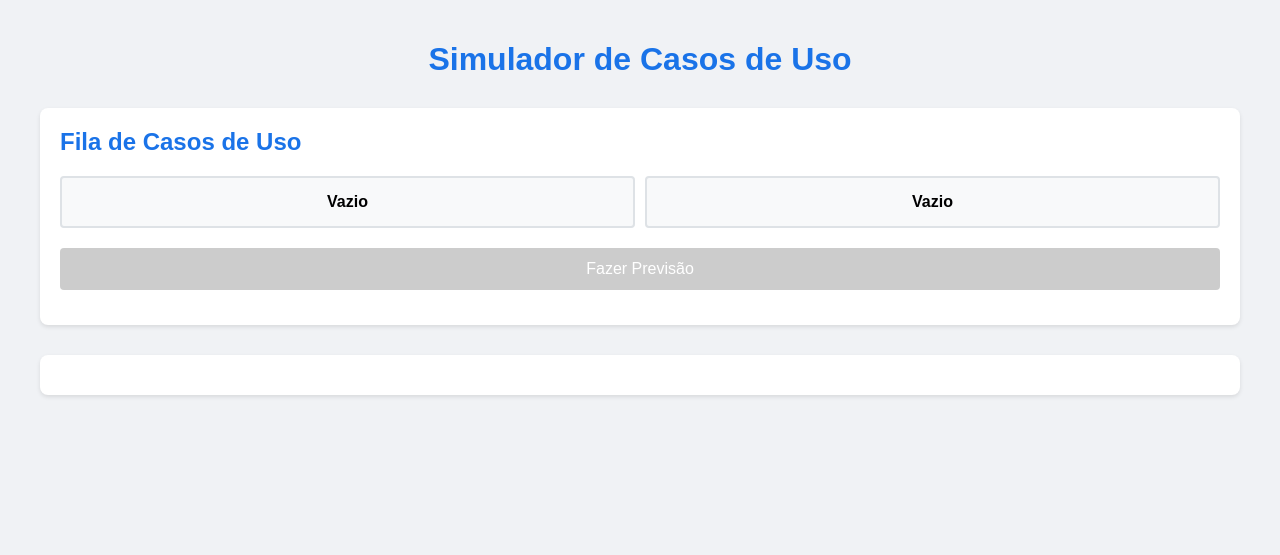
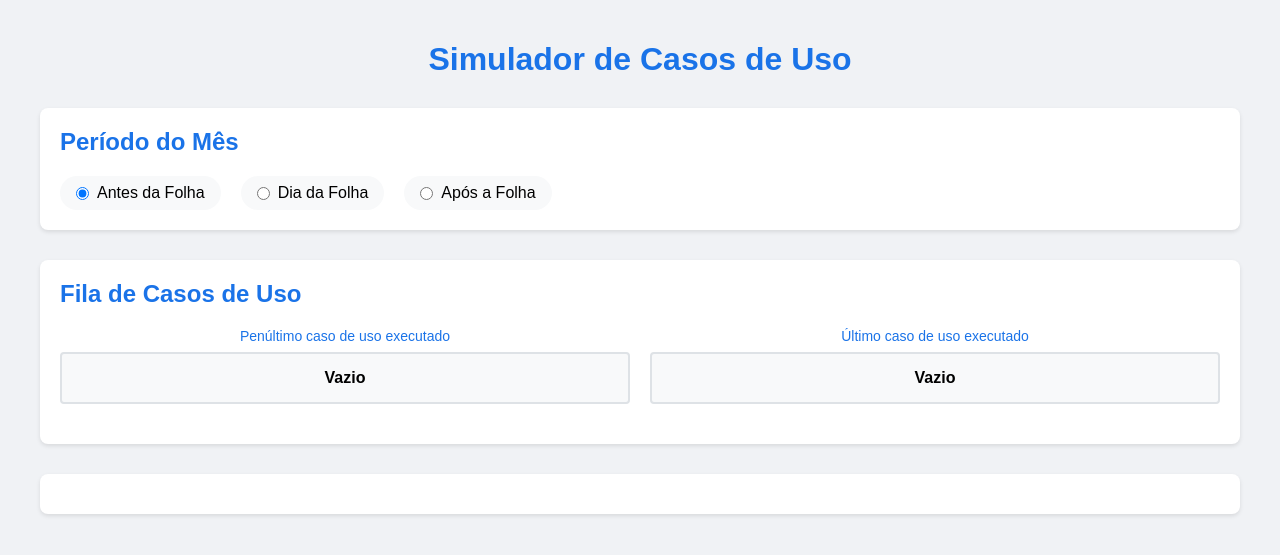
Before and after one commit to fabiomatos71/fiap_4MLET_fase3, a FastAPI app: page / in a window 1280 px wide. Shown: the top 555 px of the page. Run offline with FastAPI, Linux system fonts and the light colour scheme; parts of the project's set-up code (start-up, migrations or seed data) failed here and were passed over.

Commit message:
simulador e api

```diff
--- a/inferencia/app.py
+++ b/inferencia/app.py
@@ -1,3 +1,8 @@
+# Para executar o simulador do sistema corporativo
+# estando no diretório raiz do projeto
+# source .venv/bin/activate
+# uvicorn inferencia.app:app --reload --host 0.0.0.0 --port 8000
+
 from fastapi import FastAPI, Request
 from fastapi.templating import Jinja2Templates
 from fastapi.staticfiles import StaticFiles
--- a/inferencia/static/script.js
+++ b/inferencia/static/script.js
@@ -5,10 +5,14 @@ function adicionarCasoDeUso(casoDeUso) {
         filaUseCases[0] = casoDeUso;
     } else if (filaUseCases[1] === 'Vazio') {
         filaUseCases[1] = casoDeUso;
+        // Fazer previsão automaticamente quando o segundo caso for adicionado
+        fazerPrevisao();
     } else {
         // Move o segundo caso para a primeira posição e adiciona o novo na segunda
         filaUseCases[0] = filaUseCases[1];
         filaUseCases[1] = casoDeUso;
+        // Fazer previsão automaticamente quando um novo caso for adicionado
+        fazerPrevisao();
     }
 
     atualizarInterface();
@@ -17,15 +21,33 @@ function adicionarCasoDeUso(casoDeUso) {
 function atualizarInterface() {
     document.getElementById('slot1').textContent = filaUseCases[0];
     document.getElementById('slot2').textContent = filaUseCases[1];
+}
 
-    // Habilita o botão de previsão apenas quando houver dois casos de uso
-    const predictButton = document.getElementById('predict-button');
-    predictButton.disabled = filaUseCases.includes('Vazio');
+function mostrarLoading(casoDeUso) {
+    const overlay = document.getElementById('loading-overlay');
+    const loadingText = overlay.querySelector('.loading-text');
+    loadingText.textContent = `Caso de Uso ${casoDeUso} executado. Fazendo previsão...`;
+    overlay.classList.add('visible');
+}
+
+function sleep(ms) {
+    return new Promise(resolve => setTimeout(resolve, ms));
+}
+
+async function esconderLoading() {
+    await sleep(1500); // Espera 1.5 segundos
+    const overlay = document.getElementById('loading-overlay');
+    overlay.classList.remove('visible');
 }
 
 async function fazerPrevisao() {
-    const predictButton = document.getElementById('predict-button');
-    predictButton.disabled = true;
+    // Não fazer previsão se não houver dois casos de uso
+    if (filaUseCases.includes('Vazio')) {
+        return;
+    }
+
+    // Mostrar loading com o último caso de uso executado
+    mostrarLoading(filaUseCases[1]);
 
     try {
         const response = await fetch('http://localhost:8000/prever', {
@@ -36,23 +58,29 @@ async function fazerPrevisao() {
             body: JSON.stringify({
                 casoDeUso_1: filaUseCases[0],
                 casoDeUso_2: filaUseCases[1],
-                periodo_mes: 'dia_folha',
+                periodo_mes: document.querySelector('input[name="periodo"]:checked').value,
                 top_n: 5
             })
         });
 
         const data = await response.json();
 
-        // Exibe o resultado
+        // Esconde o loading e exibe o resultado
         const resultDiv = document.getElementById('prediction-result');
+        esconderLoading();
         resultDiv.style.display = 'block';
         resultDiv.innerHTML = `
             <h3>Próximos casos de uso mais prováveis:</h3>
-            <ul>
+            <div class="use-cases-grid">
                 ${Object.entries(data.previsoes)
-                    .map(([caso, prob]) => `<li>${caso}: ${(prob * 100).toFixed(2)}%</li>`)
+                    .map(([caso, prob]) => `
+                        <button class="use-case-button" onclick="adicionarCasoDeUso('${caso}')">
+                            ${caso}<br>
+                            <small>(${(prob * 100).toFixed(1)}%)</small>
+                        </button>
+                    `)
                     .join('')}
-            </ul>
+            </div>
         `;
     } catch (error) {
         console.error('Erro ao fazer previsão:', error);
@@ -61,5 +89,5 @@ async function fazerPrevisao() {
         resultDiv.innerHTML = '<p style="color: red;">Erro ao fazer previsão. Verifique se a API está rodando.</p>';
     }
 
-    predictButton.disabled = false;
+
 }
--- a/inferencia/static/style.css
+++ b/inferencia/static/style.css
@@ -26,8 +26,22 @@ h1 {
 
 .queue-slots {
     display: flex;
-    gap: 10px;
+    gap: 20px;
     margin-bottom: 20px;
+}
+
+.queue-slot-container {
+    flex: 1;
+    display: flex;
+    flex-direction: column;
+    gap: 8px;
+}
+
+.queue-slot-label {
+    color: #1a73e8;
+    font-size: 14px;
+    font-weight: 500;
+    text-align: center;
 }
 
 .queue-slot {
@@ -66,23 +80,6 @@ h1 {
     color: white;
 }
 
-#predict-button {
-    width: 100%;
-    padding: 12px;
-    background-color: #1a73e8;
-    color: white;
-    border: none;
-    border-radius: 4px;
-    cursor: pointer;
-    font-size: 16px;
-    margin-bottom: 15px;
-}
-
-#predict-button:disabled {
-    background-color: #ccc;
-    cursor: not-allowed;
-}
-
 .prediction-result {
     padding: 15px;
     background-color: #f8f9fa;
@@ -91,7 +88,87 @@ h1 {
     display: none;
 }
 
+.prediction-result .use-cases-grid {
+    margin-top: 15px;
+}
+
+.use-case-button small {
+    font-size: 0.8em;
+    opacity: 0.8;
+}
+
 h2 {
     color: #1a73e8;
     margin-top: 0;
 }
+
+.period-selector {
+    background-color: white;
+    padding: 20px;
+    border-radius: 8px;
+    box-shadow: 0 2px 4px rgba(0, 0, 0, 0.1);
+    margin-bottom: 30px;
+}
+
+.radio-group {
+    display: flex;
+    gap: 20px;
+    margin-top: 15px;
+}
+
+.radio-label {
+    display: flex;
+    align-items: center;
+    gap: 8px;
+    cursor: pointer;
+    padding: 8px 16px;
+    border-radius: 20px;
+    background-color: #f8f9fa;
+    transition: all 0.2s;
+}
+
+.radio-label:hover {
+    background-color: #e8f0fe;
+}
+
+.radio-label input[type="radio"] {
+    margin: 0;
+    cursor: pointer;
+}
+
+.radio-label input[type="radio"]:checked + span {
+    color: #1a73e8;
+    font-weight: 500;
+}
+
+.loading-overlay {
+    position: fixed;
+    top: 0;
+    left: 0;
+    width: 100%;
+    height: 100%;
+    background-color: rgba(0, 0, 0, 0.5);
+    display: none;
+    justify-content: center;
+    align-items: center;
+    z-index: 1000;
+}
+
+.loading-content {
+    background-color: white;
+    padding: 30px 50px;
+    border-radius: 8px;
+    box-shadow: 0 4px 6px rgba(0, 0, 0, 0.1);
+    text-align: center;
+}
+
+.loading-text {
+    color: #1a73e8;
+    font-size: 18px;
+    font-weight: 500;
+    margin-bottom: 10px;
+}
+
+.loading-overlay.visible {
+    display: flex;
+}
--- a/inferencia/templates/index.html
+++ b/inferencia/templates/index.html
@@ -7,16 +7,44 @@
     <link rel="stylesheet" href="{{ url_for('static', path='style.css') }}">
 </head>
 <body>
+    <div id="loading-overlay" class="loading-overlay">
+        <div class="loading-content">
+            <div class="loading-text">Fazendo previsão...</div>
+        </div>
+    </div>
     <div class="container">
         <h1>Simulador de Casos de Uso</h1>
+
+        <div class="period-selector">
+            <h2>Período do Mês</h2>
+            <div class="radio-group">
+                <label class="radio-label">
+                    <input type="radio" name="periodo" value="antes_folha" checked>
+                    Antes da Folha
+                </label>
+                <label class="radio-label">
+                    <input type="radio" name="periodo" value="dia_folha">
+                    Dia da Folha
+                </label>
+                <label class="radio-label">
+                    <input type="radio" name="periodo" value="apos_folha">
+                    Após a Folha
+                </label>
+            </div>
+        </div>
 
         <div class="queue-status">
             <h2>Fila de Casos de Uso</h2>
             <div class="queue-slots">
-                <div id="slot1" class="queue-slot">Vazio</div>
-                <div id="slot2" class="queue-slot">Vazio</div>
+                <div class="queue-slot-container">
+                    <div class="queue-slot-label">Penúltimo caso de uso executado</div>
+                    <div id="slot1" class="queue-slot">Vazio</div>
+                </div>
+                <div class="queue-slot-container">
+                    <div class="queue-slot-label">Último caso de uso executado</div>
+                    <div id="slot2" class="queue-slot">Vazio</div>
+                </div>
             </div>
-            <button id="predict-button" disabled onclick="fazerPrevisao()">Fazer Previsão</button>
             <div id="prediction-result" class="prediction-result"></div>
         </div>
 
```
